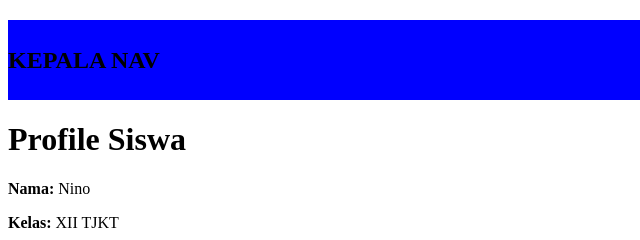
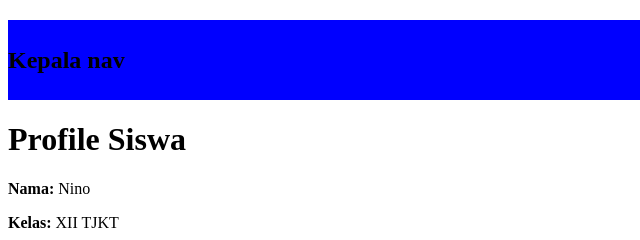
Before and after one commit to richieardhana6789-pixel/latihan, a plain HTML site: page index2.html in a window 1280 px wide. Shown: the top 240 px of the page, 0-640 px from the left. Drawn offline with Linux system fonts and the light colour scheme.

Commit message:
commit pertama

```diff
--- a/index2.html
+++ b/index2.html
@@ -11,13 +11,11 @@
             height: 80px;
             line-height: 80px;
         }
-
-        .nav h1 {color: brown;}
     </style>
 </head>
 <body>
     <nav>
-        <h1><b>KEPALA NAV</b></h1>
+        <h1>Kepala nav</h1>
     </nav>
 <main>
     <h1>Profile Siswa</h1>
```
